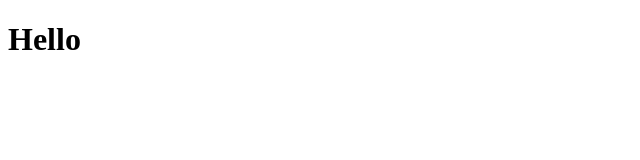
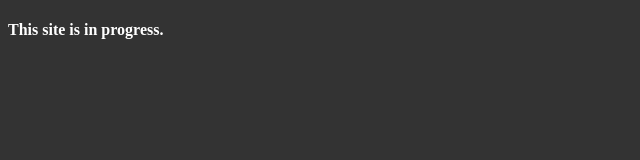
Before and after one commit to SnehaChandra/SnehaChandra.github.io, a plain HTML site: page index.html in a window 1280 px wide. Shown: the whole page, without its empty margins (0-640 px from the left). Drawn offline with Linux system fonts and the light colour scheme.

Commit message:
Update index.html

```diff
--- a/index.html
+++ b/index.html
@@ -1,10 +1,20 @@
 <!DOCTYPE html>
-<html>
-  <head>
-    <meta http-equiv="content-type" content="text/html; charset=utf-8">
-    <title>Home</title>
-  </head>
-  <body>
-   <h1>Hello</h1>
-  </body>
+<html lang="en">
+
+<head>
+    <meta charset="UTF-8">
+
+    <title>@snehachandra</title>
+    <link href="//fonts.googleapis.com/css?family=Raleway:400,300,600" rel="stylesheet" type="text/css">
+
+</head>
+
+<body style="background:#333">
+    <div class="section">
+        <div class="container" style="color:white">
+          <h4>This site is in progress.</h4>
+        </div>
+    </div>
+</body>
+
 </html>
```
